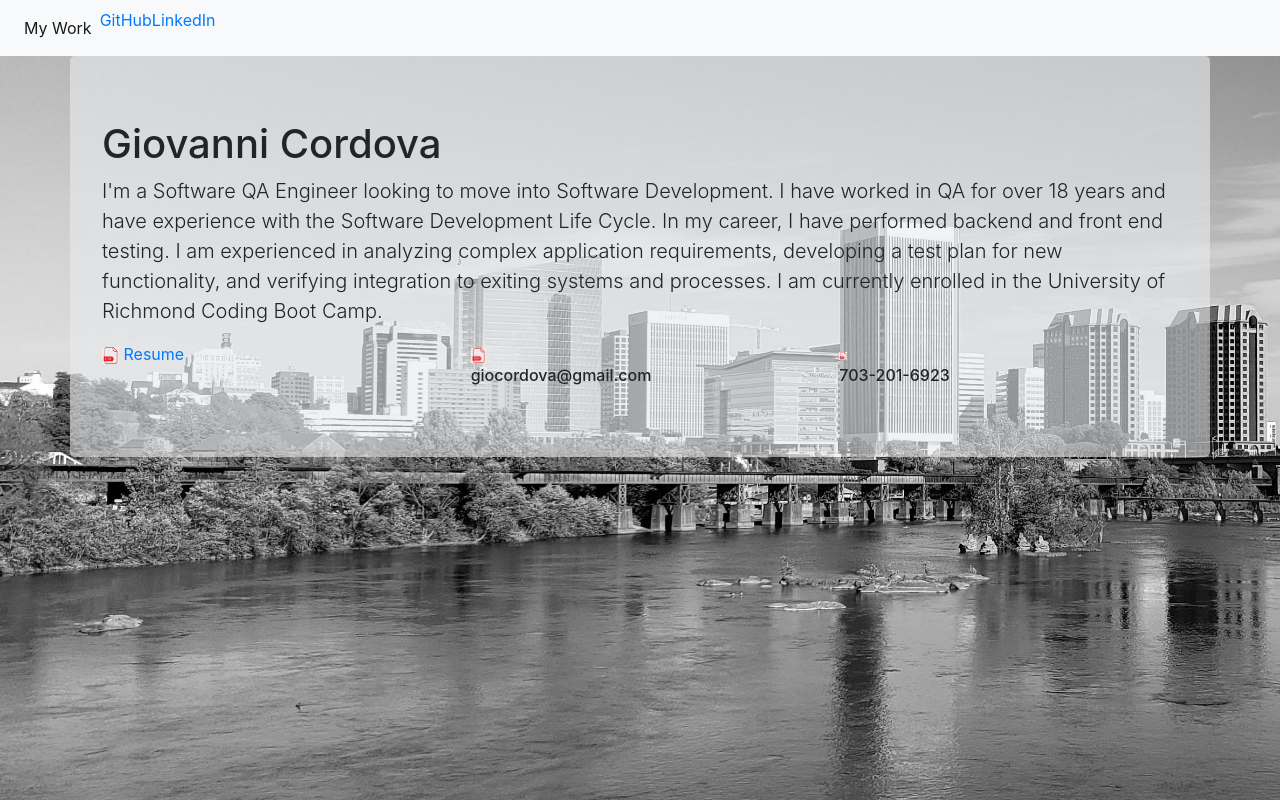
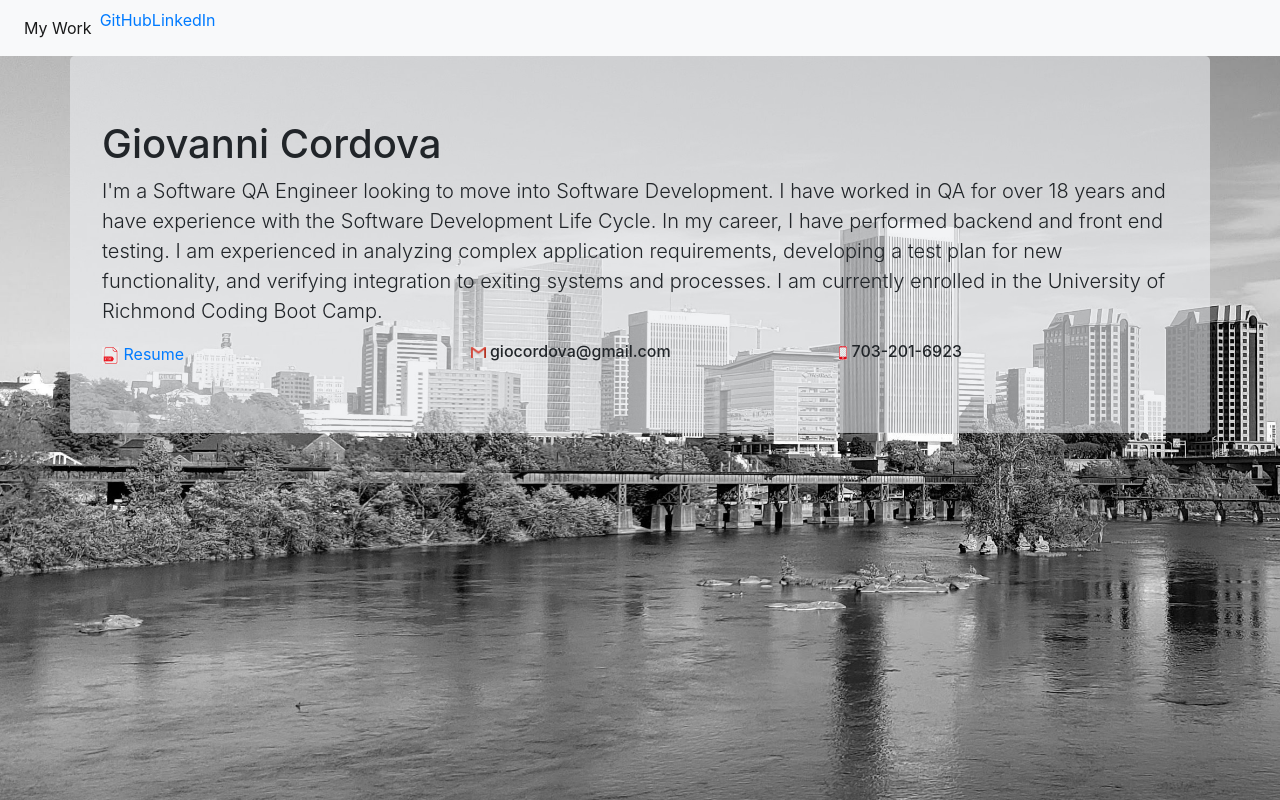
Before and after one commit to giocordova20/Giovanni-Cordova, a React (Create React App) app: page / in a window 1280 px wide. Built offline with nearby package versions, Linux system fonts and the light colour scheme.

Commit message:
updated the About.js jumbotron

```diff
--- a/src/pages/About.js
+++ b/src/pages/About.js
@@ -7,8 +7,9 @@ import Col from 'react-bootstrap/Col'
 // import AboutImage from "../assets/images/rva2.jpg"
 
 import resume from "../assets/images/pdf-icon.jpg";
-import gmail from "../assets/images/pdf-icon.jpg";
-import linkedin from "../assets/images/pdf-icon.jpg";
+import gmail from "../assets/images/gmail.png";
+import mobile from "../assets/images/mobile-icon.jpg";
+// import linkedin from "../assets/images/linkedin.png";
 
 
 function About (){
@@ -39,10 +40,10 @@ function About (){
                                 <img src={resume} alt="resume-icon" style={{ width: "17px" }}></img><a href="https://drive.google.com/file/d/1tiARhhMdppS4VwS2epviU4Ju1c7SdtD1/view?usp=sharingquiz" target="_blank" rel="noreferrer"> Resume</a>
                             </Col>
                             <Col className="sm">
-                                <img src={gmail}  alt="resume" style={{ width: "15px" }}></img><h6> giocordova@gmail.com</h6>
+                                <h6><img src={gmail}  alt="resume" style={{ width: "15px" }}></img> giocordova@gmail.com</h6>
                             </Col>
                             <Col className="sm">
-                                <img src={linkedin} alt="mobile-icon" style={{ width: "8px"}}></img><h6> 703-201-6923</h6>
+                                <h6><img src={mobile} alt="mobile-icon" style={{ width: "8px"}}></img> 703-201-6923</h6>
                             </Col>
 
                         </Row>
```
Also changed, not shown: 1 other file (tests, documents, lock files or other folders).
